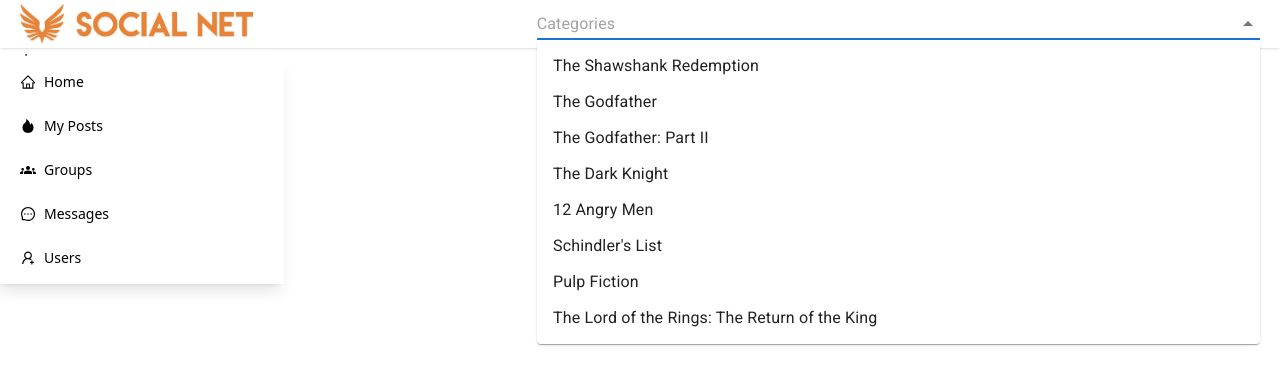
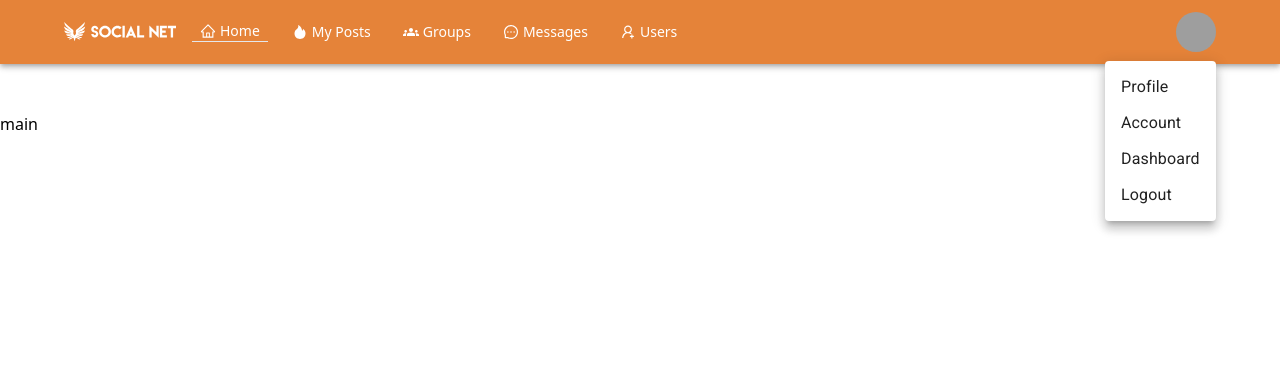
Before and after one commit to MWalter777/social-net, a Next.js app: page / in a window 1280 px wide. Both pictures are taken after a click on the button "Open settings". Shown: the top 384 px of the page. Built offline with nearby package versions, Linux system fonts and the light colour scheme; grey boxes are pictures that could not be loaded.

Commit message:
add appbar

```diff
--- a/src/components/Images/Logo.tsx
+++ b/src/components/Images/Logo.tsx
@@ -3,15 +3,8 @@ type Props = {
 	className?: string;
 	fill?: `#${string}`;
 	fillText?: `#${string}`;
-	width?: number;
-	height?: number;
 };
-const Logo = ({
-	className = 'w-fit',
-	fill = '#e58339',
-	height = 100,
-	width = 100,
-}: Props) => {
+const Logo = ({ className = 'w-fit', fill = '#e58339' }: Props) => {
 	return (
 		<svg className={className} viewBox='60 60 60 60 60'>
 			<g
--- /dev/null
+++ b/src/components/layout/ResponsiveAppBar.tsx
@@ -0,0 +1,154 @@
+import IconButton from '@mui/material/IconButton';
+import Typography from '@mui/material/Typography';
+import { PAGES_URL } from '@/constant/navigation';
+import Container from '@mui/material/Container';
+import MenuItem from '@mui/material/MenuItem';
+import { MouseEvent, useState } from 'react';
+import Toolbar from '@mui/material/Toolbar';
+import Tooltip from '@mui/material/Tooltip';
+import AppBar from '@mui/material/AppBar';
+import Avatar from '@mui/material/Avatar';
+import Logo from '../../assets/logo.png';
+import Menu from '@mui/material/Menu';
+import Box from '@mui/material/Box';
+import Image from 'next/image';
+import Link from 'next/link';
+import FullLogo from '../Images/FullLogo';
+import { useRouter } from 'next/router';
+
+const settings = ['Profile', 'Account', 'Dashboard', 'Logout'];
+
+function ResponsiveAppBar() {
+	const [anchorElNav, setAnchorElNav] = useState<null | HTMLElement>(null);
+	const [anchorElUser, setAnchorElUser] = useState<null | HTMLElement>(null);
+	const { pathname } = useRouter();
+
+	const handleOpenNavMenu = (event: MouseEvent<HTMLElement>) => {
+		setAnchorElNav(event.currentTarget);
+	};
+	const handleOpenUserMenu = (event: MouseEvent<HTMLElement>) => {
+		setAnchorElUser(event.currentTarget);
+	};
+
+	const handleCloseNavMenu = () => {
+		setAnchorElNav(null);
+	};
+
+	const handleCloseUserMenu = () => {
+		setAnchorElUser(null);
+	};
+
+	console.log({ pathname, PAGES_URL });
+
+	return (
+		<AppBar position='static' style={{ backgroundColor: '#e58339' }}>
+			<Container className='w-full'>
+				<Toolbar disableGutters>
+					<Box sx={{ flexGrow: 1, display: { xs: 'flex', md: 'none' } }}>
+						<IconButton
+							size='large'
+							aria-label='account of current user'
+							aria-controls='menu-appbar'
+							aria-haspopup='true'
+							onClick={handleOpenNavMenu}
+							color='inherit'
+						>
+							<Image src={Logo} alt='LOGO' height={40} />
+						</IconButton>
+						<Menu
+							id='menu-appbar'
+							anchorEl={anchorElNav}
+							anchorOrigin={{
+								vertical: 'bottom',
+								horizontal: 'left',
+							}}
+							keepMounted
+							transformOrigin={{
+								vertical: 'top',
+								horizontal: 'left',
+							}}
+							open={Boolean(anchorElNav)}
+							onClose={handleCloseNavMenu}
+							sx={{
+								display: { xs: 'block', md: 'none' },
+							}}
+							classes={{ paper: 'w-7/12' }}
+						>
+							{PAGES_URL.map((page) => (
+								<div
+									key={page.id}
+									className={`flex items-center p-2 px-4 gap-2 hover:border-b cursor-pointer ${
+										pathname === page.url ? 'bg-[#e58339] text-white' : ''
+									}`}
+								>
+									<page.Icon />
+									<Link className='text-sm' href={page.url}>
+										{page.name}
+									</Link>
+								</div>
+							))}
+						</Menu>
+					</Box>
+					<Box
+						sx={{
+							flexGrow: 1,
+							display: { xs: 'none', md: 'flex' },
+							alignItems: 'center',
+							gap: '1rem',
+						}}
+					>
+						<FullLogo fill='#fff' fillText='#fff' className='w-28' />
+						{PAGES_URL.map((page) => (
+							<div
+								key={page.id}
+								className={`flex items-center h-min px-2 gap-1 hover:border-b cursor-pointer ${
+									pathname === page.url ? 'border-b' : ''
+								}`}
+							>
+								<page.Icon />
+								<Link className='text-sm' href={page.url}>
+									{page.name}
+								</Link>
+							</div>
+						))}
+					</Box>
+
+					<Box sx={{ flexGrow: 0 }}>
+						<Tooltip title='Open settings'>
+							<IconButton onClick={handleOpenUserMenu} sx={{ p: 0 }}>
+								<Avatar alt='Profile' src='/static/images/avatar/2.jpg' />
+							</IconButton>
+						</Tooltip>
+						<Menu
+							sx={{ mt: '45px' }}
+							id='menu-appbar'
+							anchorEl={anchorElUser}
+							anchorOrigin={{
+								vertical: 'top',
+								horizontal: 'right',
+							}}
+							keepMounted
+							transformOrigin={{
+								vertical: 'top',
+								horizontal: 'right',
+							}}
+							open={Boolean(anchorElUser)}
+							onClose={handleCloseUserMenu}
+						>
+							{settings.map((setting) => (
+								<MenuItem
+									key={setting}
+									onClick={handleCloseUserMenu}
+									className='hover:bg-[#e58339] hover:text-white'
+								>
+									<Typography textAlign='center'>{setting}</Typography>
+								</MenuItem>
+							))}
+						</Menu>
+					</Box>
+				</Toolbar>
+			</Container>
+		</AppBar>
+	);
+}
+export default ResponsiveAppBar;
--- a/src/components/layout/index.tsx
+++ b/src/components/layout/index.tsx
@@ -1,11 +1,6 @@
 import React, { ReactElement } from 'react';
+import ResponsiveAppBar from './ResponsiveAppBar';
 import Head from 'next/head';
-import Image from 'next/image';
-// images
-import Logo from '../../assets/logo.png';
-import FullLogo from '../../assets/logo-full.png';
-import { Autocomplete, TextField } from '@mui/material';
-import { PAGES_URL } from '@/constant/navigation';
 import Link from 'next/link';
 
 type Props = {
@@ -13,20 +8,6 @@ type Props = {
 	title?: string;
 	description?: string;
 };
-
-const top100Films = [
-	{ title: 'The Shawshank Redemption', year: 1994 },
-	{ title: 'The Godfather', year: 1972 },
-	{ title: 'The Godfather: Part II', year: 1974 },
-	{ title: 'The Dark Knight', year: 2008 },
-	{ title: '12 Angry Men', year: 1957 },
-	{ title: "Schindler's List", year: 1993 },
-	{ title: 'Pulp Fiction', year: 1994 },
-	{
-		title: 'The Lord of the Rings: The Return of the King',
-		year: 2003,
-	},
-];
 
 const Layout = ({
 	children,
@@ -40,57 +21,9 @@ const Layout = ({
 				<meta name='description' content={description} />
 				<link rel='icon' href='/favicon.ico' />
 			</Head>
-			<div className='flex flex-col md:flex-row'>
+			<div className='flex flex-col'>
 				<nav className='flex flex-col'>
-					{/** tablet or desktop */}
-					<div className='hidden md:flex w-full h-12 shadow bg-white items-center px-5 py-1 justify-between fixed'>
-						<Image src={FullLogo} alt='Logo' height={40} />
-						<Autocomplete
-							options={top100Films}
-							getOptionLabel={(option) => option.title}
-							className='w-7/12'
-							disableListWrap
-							renderInput={(params) => (
-								<TextField
-									{...params}
-									variant='standard'
-									placeholder='Categories'
-									className='w-full'
-								/>
-							)}
-						/>
-					</div>
-					{/** mobile */}
-					<div className='flex w-full md:hidden h-12 shadow bg-white items-center px-5 py-1 justify-between fixed'>
-						<Image src={Logo} alt='Logo' height={40} />
-						<Autocomplete
-							options={top100Films}
-							getOptionLabel={(option) => option.title}
-							className='w-9/12'
-							disableListWrap
-							renderInput={(params) => (
-								<TextField
-									{...params}
-									variant='standard'
-									placeholder='Categories'
-									className='w-full'
-								/>
-							)}
-						/>
-					</div>
-					<div className='flex gap-2 flex-col absolute -left-1 top-14 bg-white w-7/12 px-4 py-2 shadow-lg md:w-72'>
-						{PAGES_URL.map((page) => (
-							<div
-								key={page.id}
-								className='flex items-center p-2 gap-2 rounded-2xl hover:bg-gray-100 cursor-pointer'
-							>
-								<page.Icon />
-								<Link className='text-sm' href={page.url}>
-									{page.name}
-								</Link>
-							</div>
-						))}
-					</div>
+					<ResponsiveAppBar />
 				</nav>
 				<main className='mt-12'>{children}</main>
 			</div>
--- /dev/null
+++ b/src/pages/my-posts.tsx
@@ -0,0 +1,8 @@
+import React from 'react';
+import Layout from '@/components/layout';
+
+const MyPost = () => {
+	return <Layout>MyPost</Layout>;
+};
+
+export default MyPost;
```
Also changed, not shown: src/assets/logo.png, src/assets/logo.svg.
